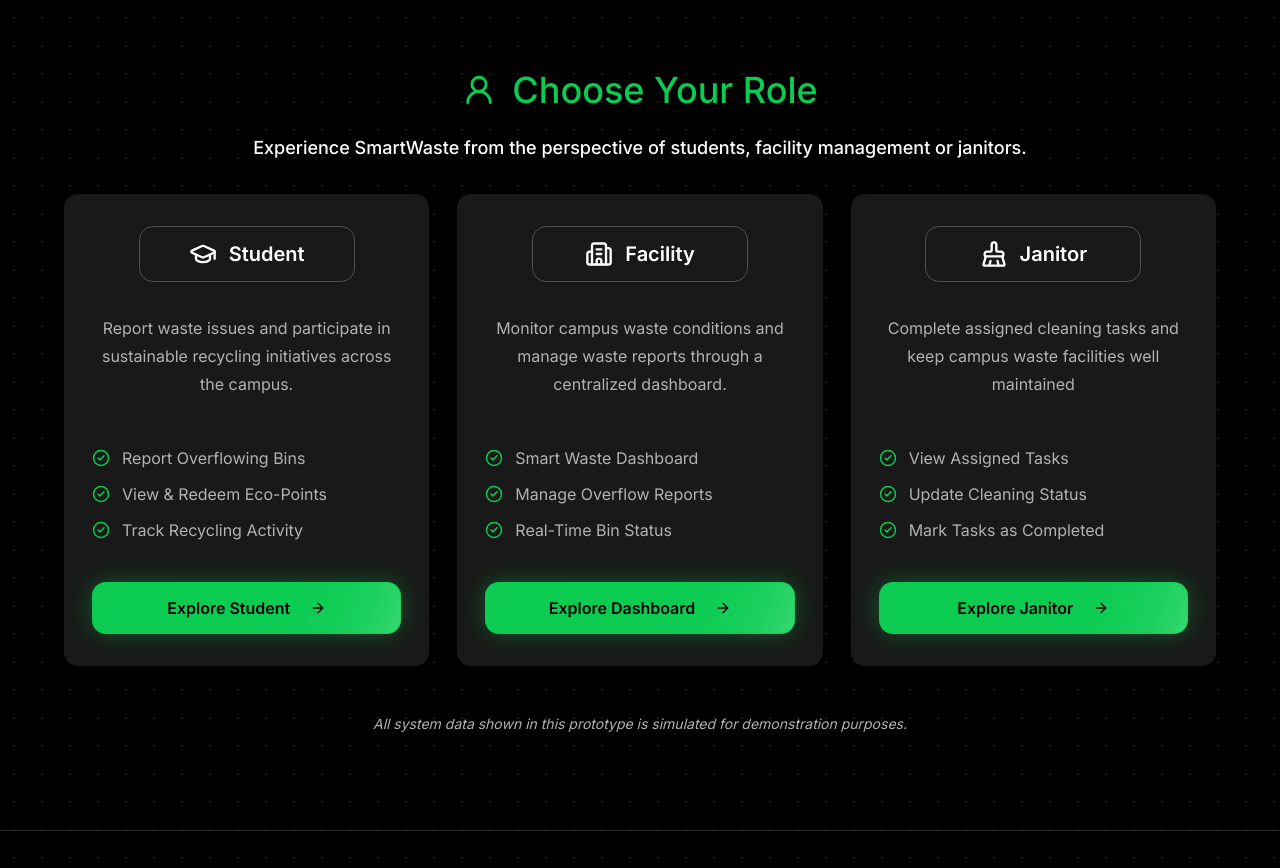
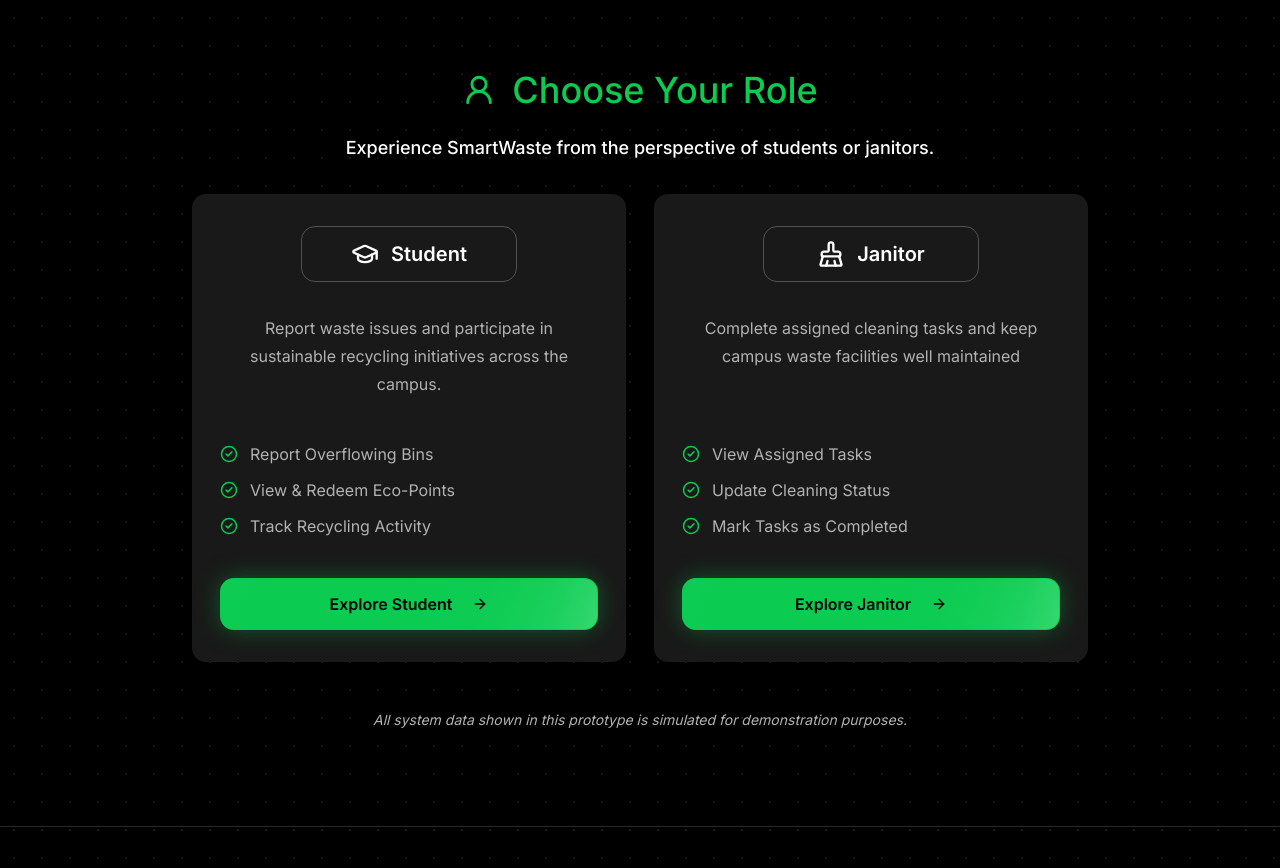
Before and after one commit to sevenpluseight/apu_gci_apsmartwaste, a Next.js app: page / in a window 1280 px wide. Shown: the part 2320-3188 px from the top of the page. Built offline with nearby package versions, Linux system fonts and the light colour scheme.

Commit message:
commented Facility and adjust UI

```diff
--- a/src/components/landing/RoleSelection.tsx
+++ b/src/components/landing/RoleSelection.tsx
@@ -16,19 +16,19 @@ const roles = [
     ],
     button: "Explore Student",
   },
-  {
-    title: "Facility",
-    icon: Building2,
-    href: "/facility",
-    description:
-      "Monitor campus waste conditions and manage waste reports through a centralized dashboard.",
-    features: [
-      "Smart Waste Dashboard",
-      "Manage Overflow Reports",
-      "Real-Time Bin Status",
-    ],
-    button: "Explore Dashboard",
-  },
+  // {
+  //   title: "Facility",
+  //   icon: Building2,
+  //   href: "/facility",
+  //   description:
+  //     "Monitor campus waste conditions and manage waste reports through a centralized dashboard.",
+  //   features: [
+  //     "Smart Waste Dashboard",
+  //     "Manage Overflow Reports",
+  //     "Real-Time Bin Status",
+  //   ],
+  //   button: "Explore Dashboard",
+  // },
   {
     title: "Janitor",
     icon: BrushCleaning,
@@ -54,10 +54,10 @@ export default function RoleSelection() {
         </div>
 
         <p className="mb-8 text-lg font-medium text-white">
-          Experience SmartWaste from the perspective of students, facility management or janitors.
+          Experience SmartWaste from the perspective of students or janitors.
         </p>
 
-        <div className="grid gap-7 md:grid-cols-3">
+        <div className="mx-auto grid max-w-4xl gap-7 md:grid-cols-2">
           {roles.map((role) => {
             const Icon = role.icon;
 
@@ -71,7 +71,7 @@ export default function RoleSelection() {
                   {role.title}
                 </div>
 
-                <p className="mb-8 text-center text-base leading-7 text-[#B2B2B2]">{role.description}</p>
+                <p className="mb-8 h-20 text-center text-base leading-7 text-[#B2B2B2]">{role.description}</p>
 
                 <div className="mt-4 mb-10 space-y-3">
                   {role.features.map((feature) => (
```
